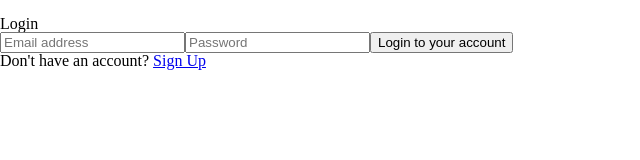
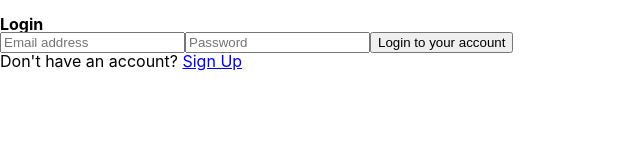
Before and after one commit to MarcoFranca/Entertainmentweb, a React (Create React App) app: page / in a window 1280 px wide. Shown: the top 160 px of the page, without its empty margins (0-640 px from the left). Built offline with nearby package versions, Linux system fonts and the light colour scheme.

Commit message:
update font falmily [update]

```diff
--- a/src/index.css
+++ b/src/index.css
@@ -1,8 +1,7 @@
 body {
   margin: 0;
-  font-family: -apple-system, BlinkMacSystemFont, 'Segoe UI', 'Roboto', 'Oxygen',
-    'Ubuntu', 'Cantarell', 'Fira Sans', 'Droid Sans', 'Helvetica Neue',
-    sans-serif;
+  font-family: 'Outfit', -apple-system, BlinkMacSystemFont, 'Segoe UI', 'Roboto', 'Oxygen',
+    'Ubuntu', 'Cantarell', 'Fira Sans', 'Droid Sans', 'Helvetica Neue', sans-serif;
   -webkit-font-smoothing: antialiased;
   -moz-osx-font-smoothing: grayscale;
 }
@@ -33,7 +32,6 @@
   padding: 0;
   border: 0;
   font-size: 100%;
-  font: inherit;
   vertical-align: baseline;
 }
 /* HTML5 display-role reset for older browsers */
```
